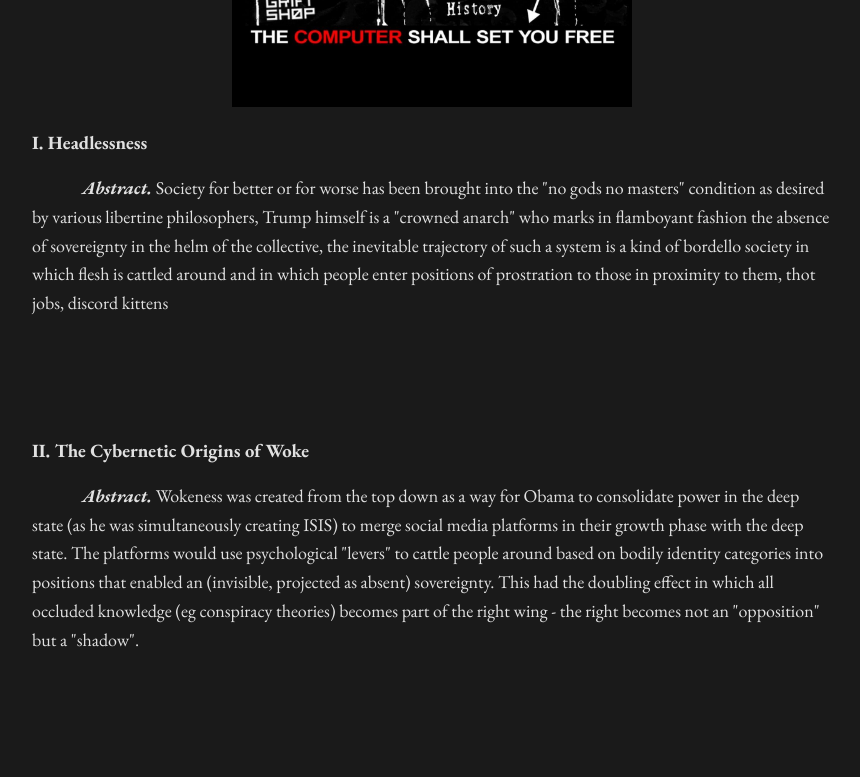
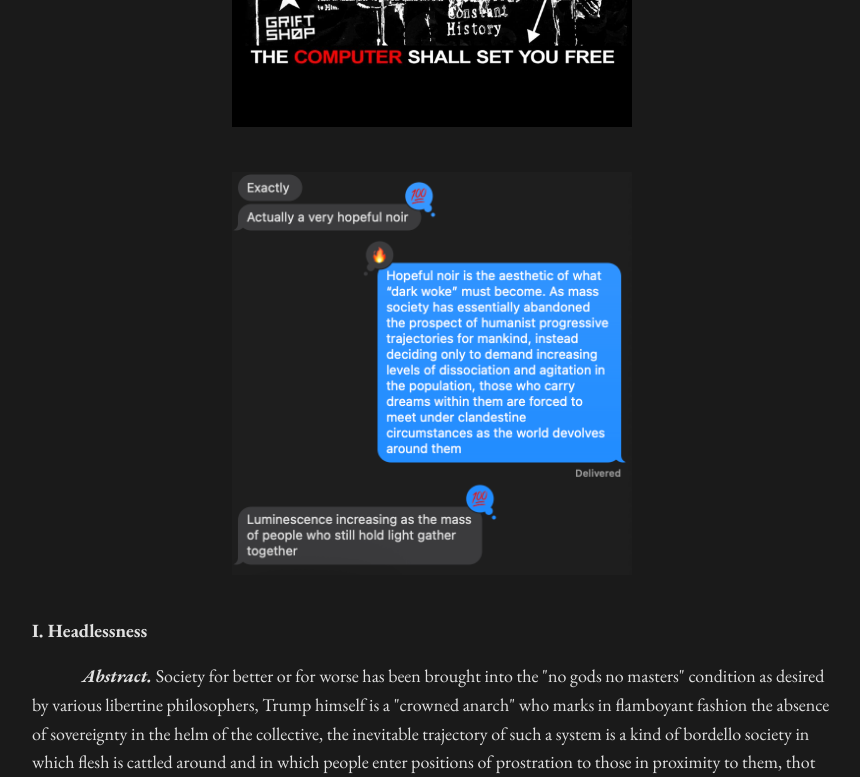
Before and after one commit to maxwellfoley3/dark-woke, a React (Vite) app: page / in a window 1280 px wide. Shown: the part 1212-1989 px from the top of the page, without its empty margins (208-1068 px from the left). Built offline with nearby package versions, Linux system fonts and the light colour scheme; no server answers; the database is empty.

Commit message:
add text convo screenshot

```diff
--- a/src/App.css
+++ b/src/App.css
@@ -120,6 +120,8 @@ li {
 
 #image-container img {
 	width: 50%;
+	margin-top: 20px;
+	margin-bottom: 20px;
 }
 
 @media (min-width:600px)  {
--- a/src/App.jsx
+++ b/src/App.jsx
@@ -6,6 +6,7 @@ import Comments from './components/Comments.jsx';
 import './App.css';
 
 import darkWokeMilady from '/images/darkwokemilady.jpg';
+import nickConvoScreenshot from '/images/nickconvoscreenshot.png';
 
 const App = () => {
   const subsections = [
@@ -43,6 +44,9 @@ const App = () => {
         <div id="image-container">
           <img src={darkWokeMilady} alt="Dark Woke Milady" />
         </div>
+        <div id="image-container">
+          <img src={nickConvoScreenshot} alt="Screenshot of text conversation about hopeful noir" />
+        </div>
         <div id="subsection">
           {subsections.map((section, index) => (
             <Subsection
```
Also changed, not shown: public/images/nickconvoscreenshot.png (added).
